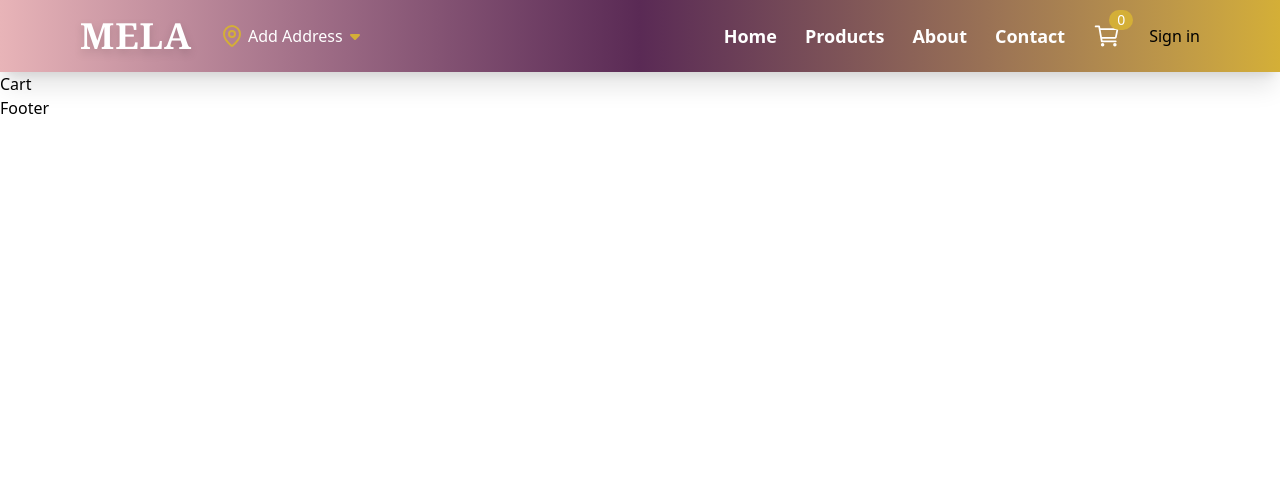
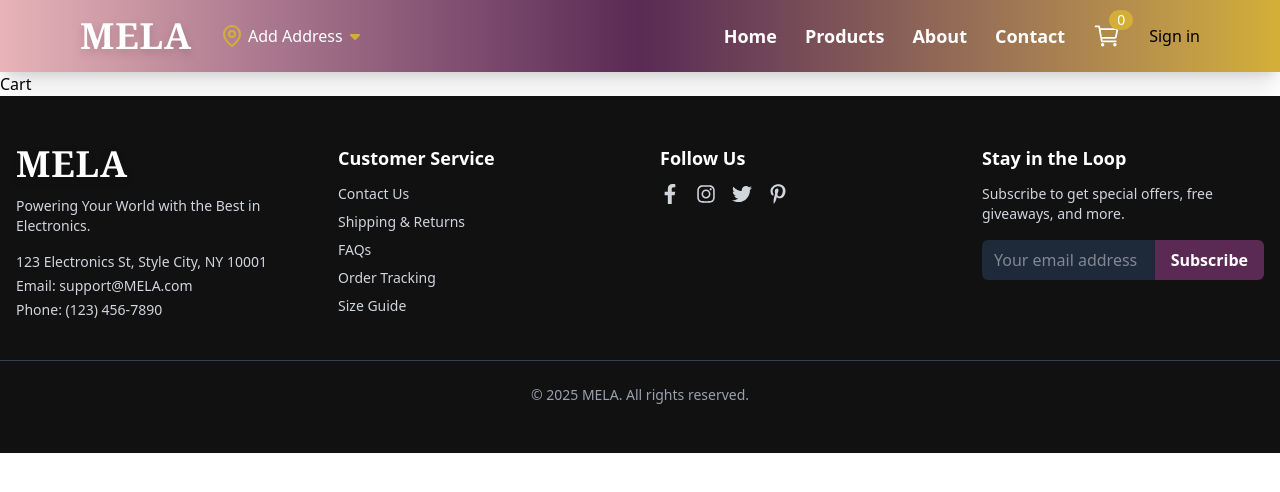
Before and after one commit to surenpal/E_commerce_audio_shop, a React (Vite) app: page /cart in a window 1280 px wide. Shown: the top 492 px of the page. Built offline with nearby package versions, Linux system fonts and the light colour scheme; no server answers.

Commit message:
gonna change the bg for the catagory

```diff
--- a/src/components/Footer.jsx
+++ b/src/components/Footer.jsx
@@ -1,9 +1,79 @@
-import React from 'react'
+import { FaFacebookF, FaInstagram, FaTwitter, FaPinterestP } from "react-icons/fa";
+import { Link } from "react-router-dom";
 
 const Footer = () => {
-  return (
-    <div>Footer</div>
-  )
-}
+    return (
+        <footer className="bg-[#111] text-gray-300 py-12">
+            <div className="max-w-7xl mx-auto px-4 grid grid-cols-1 md:grid-cols-4 gap-10">
 
-export default Footer
+                {/* Brand + Description */}
+                <div>
+                    <Link to="/">
+                        <h1 className="font-serif text-4xl font-bold text-white tracking-wide drop-shadow-lg">
+                            MELA
+                        </h1>
+                    </Link>
+                    <p className="mt-3 text-sm">
+                        Powering Your World with the Best in Electronics.
+                    </p>
+
+                    <div className="mt-4 space-y-1 text-sm">
+                        <p>123 Electronics St, Style City, NY 10001</p>
+                        <p>Email: support@MELA.com</p>
+                        <p>Phone: (123) 456-7890</p>
+                    </div>
+                </div>
+
+                {/* Customer Service */}
+                <div>
+                    <h3 className="text-lg font-semibold text-white mb-3">Customer Service</h3>
+                    <ul className="space-y-2 text-sm">
+                        <li className="hover:text-white cursor-pointer">Contact Us</li>
+                        <li className="hover:text-white cursor-pointer">Shipping & Returns</li>
+                        <li className="hover:text-white cursor-pointer">FAQs</li>
+                        <li className="hover:text-white cursor-pointer">Order Tracking</li>
+                        <li className="hover:text-white cursor-pointer">Size Guide</li>
+                    </ul>
+                </div>
+
+                {/* Social Media */}
+                <div>
+                    <h3 className="text-lg font-semibold text-white mb-3">Follow Us</h3>
+                    <div className="flex items-center gap-4 text-xl">
+                        <FaFacebookF className="hover:text-white cursor-pointer" />
+                        <FaInstagram className="hover:text-white cursor-pointer" />
+                        <FaTwitter className="hover:text-white cursor-pointer" />
+                        <FaPinterestP className="hover:text-white cursor-pointer" />
+                    </div>
+                </div>
+
+                {/* Newsletter */}
+                <div>
+                    <h3 className="text-lg font-semibold text-white mb-3">Stay in the Loop</h3>
+                    <p className="text-sm mb-4">
+                        Subscribe to get special offers, free giveaways, and more.
+                    </p>
+
+                    <div className="flex">
+                        <input
+                            type="email"
+                            placeholder="Your email address"
+                            className="w-full px-3 py-2 rounded-l-md bg-gray-800 text-gray-200 focus:outline-none"
+                        />
+                        <button className="bg-[#5A2A55] hover:bg-[#4a2147] px-4 py-2 rounded-r-md text-white font-semibold">
+                            Subscribe
+                        </button>
+                    </div>
+                </div>
+
+            </div>
+
+            {/* Bottom Bar */}
+            <div className="border-t border-gray-700 mt-10 pt-6 text-center text-sm text-gray-400">
+                © 2025 MELA. All rights reserved.
+            </div>
+        </footer>
+    );
+};
+
+export default Footer;
```
